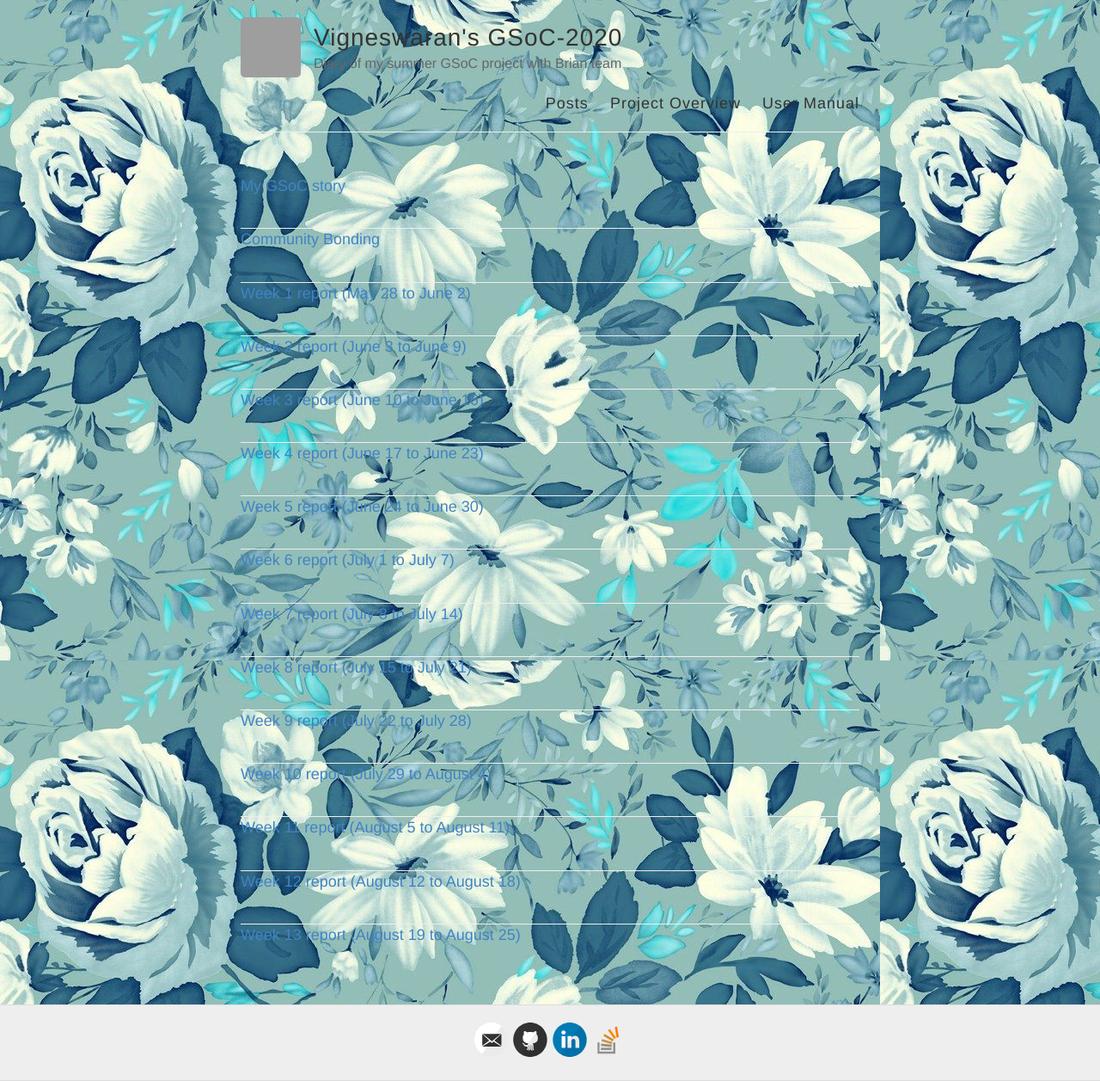
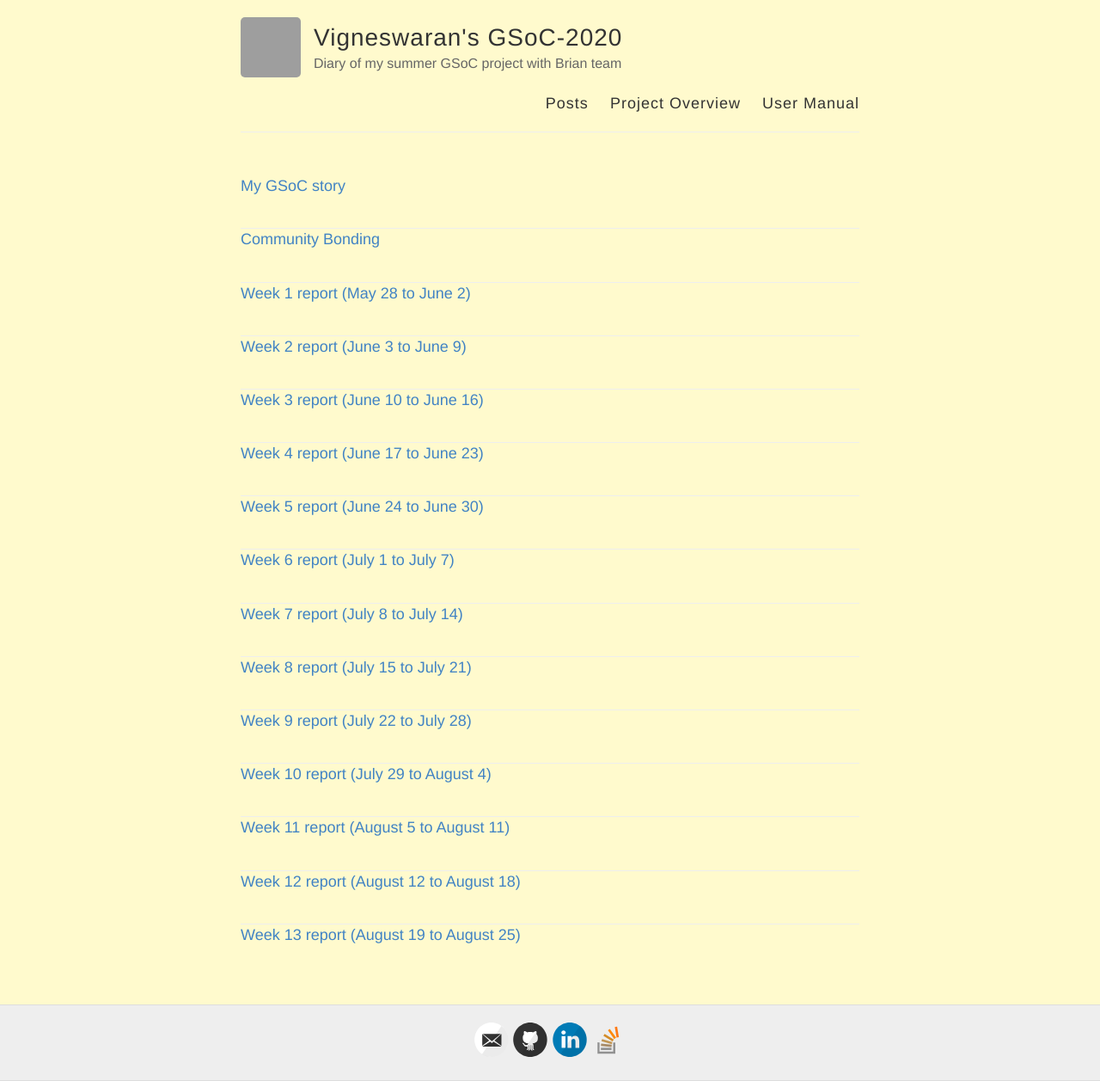
Before and after one commit to vigneswaran-chandrasekaran/Vigneswaran-chandrasekaran.github.io, a Jekyll site: the page built from index.html, in a window 1280 px wide. Shown: the whole page at 86% size. Built offline with Jekyll 4.4.1, drawn with Linux system fonts in a browser that asks for light colours; grey boxes are pictures that could not be loaded.

Commit message:
bg color

```diff
--- a/index.html
+++ b/index.html
@@ -2,11 +2,7 @@
 layout: default
 ---
 
-<style>
-  body {
-    background-image: url('images/background.jpg');
-  }
-</style>
+<body style="background-color:LemonChiffon;">
 
 <div class="posts">
   {% for post in site.posts reversed%}
@@ -19,3 +15,5 @@
     </article>
   {% endfor %}
 </div>
+
+</body>
```
